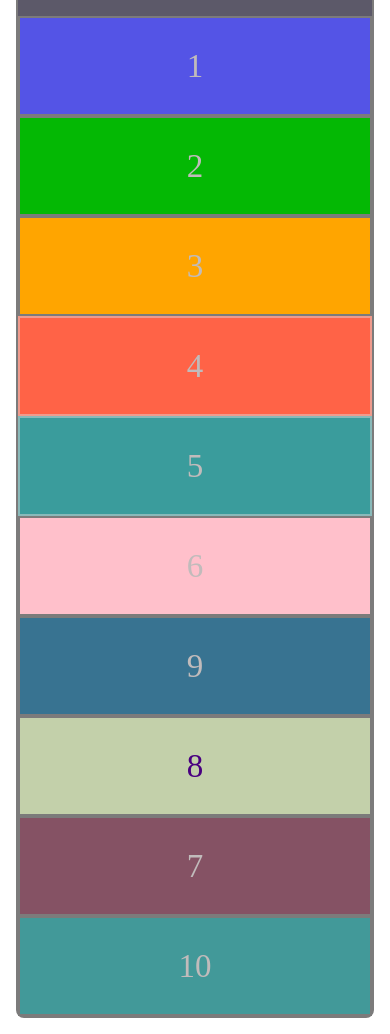
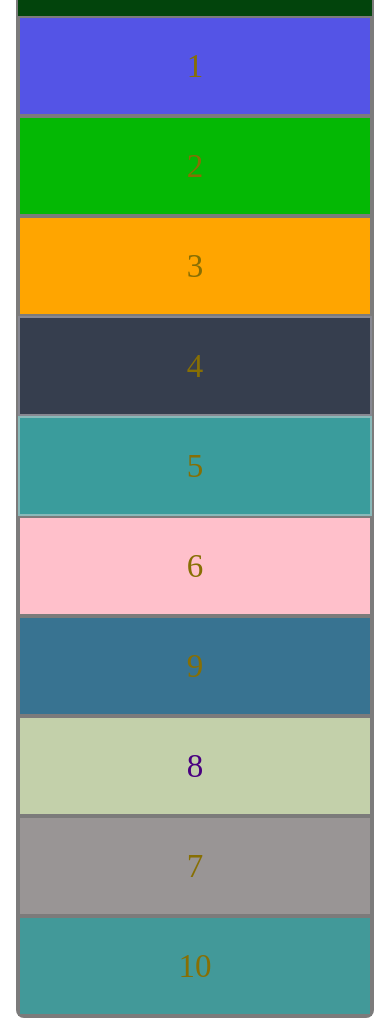
Before and after one commit to lP-deve/Flex-step, a plain HTML site: page index.html in a window 390 px wide. Shown: the part 102-1136 px from the top of the page. Drawn offline with Linux system fonts and the light colour scheme.

Commit message:
responsive

```diff
--- a/style.css
+++ b/style.css
@@ -165,55 +165,6 @@ button,input {
 }
 
 
-@media screen and (max-width: 410px) {
-    .sample {
-        background-color: rgb(2, 68, 12);
-        max-width: 100vw;
-    }
-    .twoDiv{
-      flex-direction: column;
-          max-width: 100vw;
-    }
-
-    .content {
-        max-width: 410px;
-        color: rgb(135, 111, 4);
-        margin: auto;
-         margin:16px
-    }
-    .box2{
-        background-color: rgb(54, 62, 78);
-        width: 100%;
-    }
-    .box1{
-        width: 100%;
-    }
-
-    .count2-3{
-         flex-direction: column;
-    }
-
-    .count7 {
-        background-color: rgb(153, 149, 149);
-    }
-    .align{
-       flex-direction: column;
-       max-width: 100vw;
-    }
-    .boxesPart1{
-        width: 100%;
-    }
-    .boxesPart2{
-        width: 100%;
-    }
-     .count8, .count7, .box2{
-        height: 100px;
-     }
-    .boxes{
-        flex-direction: column;
-        width: 100%;
-    }
-}
 
 @media screen and (max-width: 1000px) {
     .sample {
@@ -264,3 +215,42 @@ button,input {
         width: 100%;
     }
 }
+
+
+
+
+@media screen and (max-width: 410px) {
+    .sample {
+        background-color: rgb(2, 68, 12);
+
+    }
+
+    .content {
+        max-width: 410px;
+        color: rgb(135, 111, 4);
+
+    }
+    .box2{
+        background-color: rgb(54, 62, 78);
+        width: 100%;
+    }
+
+
+    .count2-3{
+         flex-direction: column;
+    }
+
+    .count7 {
+        background-color: rgb(153, 149, 149);
+    }
+    .align{
+       max-width: 100vw;
+    }
+     .count8, .count7, .box2{
+        height: 100px;
+     }
+    .boxes{
+        flex-direction: column;
+        width: 100%;
+    }
+}
```
